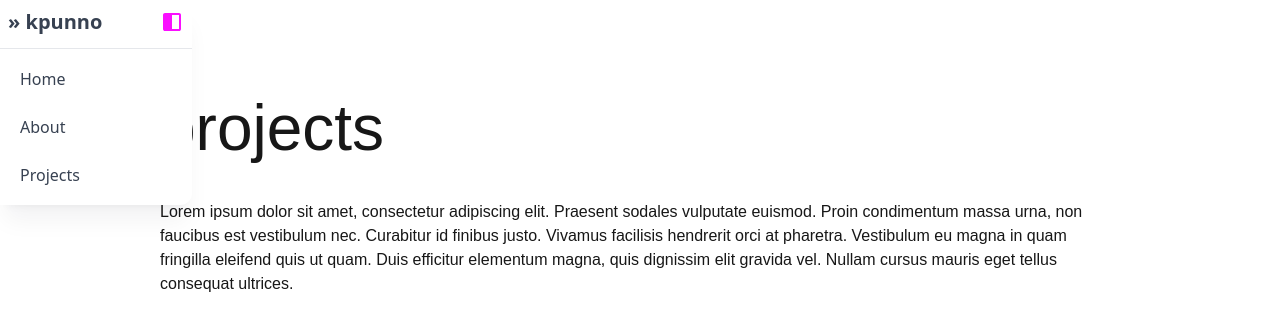
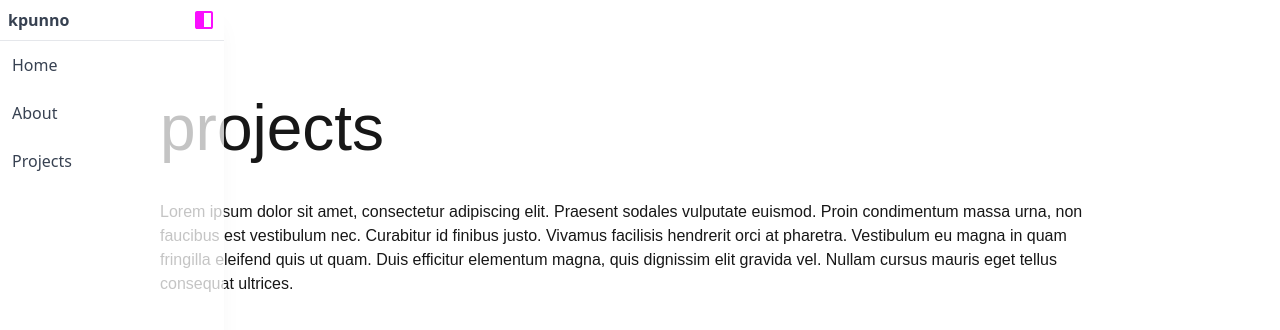
Before and after one commit to kpunno/kpunno-pf, a Next.js app: page /projects in a window 1280 px wide. Both pictures are taken after a click on the icon 20 px from the left and 20 px from the top of the page. Shown: the top 330 px of the page. Built offline with nearby package versions, Linux system fonts and the light colour scheme.

Commit message:
fix alignment issue, add transitions

```diff
--- a/src/components/SidePanel.js
+++ b/src/components/SidePanel.js
@@ -7,13 +7,15 @@ const SidePanel = (toggle) => {
   const [open, setOpen] = useState(false);
 
   return open ? (
-    <div className="sidepanel fixed flex w-full max-w-[12rem] flex-col rounded-r-xl bg-white text-gray-700 shadow-xl shadow-gray-900/5">
-      <div className="flex items-center justify-between p-2 mb-1">
+    <div className="sidepanel h-full fixed flex w-full max-w-[14rem] flex-col rounded-r-xl bg-white text-gray-700 shadow-xl shadow-gray-900/5 bg-opacity-75 p-0">
+      <div className="flex items-center justify-between p-2 m-0">
+
         {/*<img className="w-[36] h-[36]" src={"./../favicon.ico"}></img>*/}
-        <h5 className="block font-sans text-xl antialiased font-semibold leading-snug tracking-normal text-blue-gray-900">
-          &raquo; kpunno
-        </h5>
+        <strong className="block font-sans text-l antialiased font-semibold leading-snug tracking-normal text-blue-gray-900">
+          kpunno
+        </strong>
         <svg
+          className="transition-transform ease-linear hover:-translate-x-1"
           onClick={()=>setOpen(false)}
           xmlns="http://www.w3.org/2000/svg"
           height="24px"
@@ -25,31 +27,32 @@ const SidePanel = (toggle) => {
         </svg>
       </div>
       <hr />
-      <nav className="flex min-w-[240px] flex-col gap-1 p-2 font-sans text-base font-normal text-blue-gray-700">
+      <nav className="flex min-w-[120px] flex-col font-sans text-base font-normal text-blue-gray-700">
         <div
           role="button"
-          className="flex items-center w-full p-3 leading-tight transition-all rounded-lg outline-none text-start hover:bg-blue-gray-50 hover:bg-opacity-80 hover:text-blue-gray-900 focus:bg-blue-gray-50 focus:bg-opacity-80 focus:text-blue-gray-900 active:bg-blue-gray-50 active:bg-opacity-80 active:text-blue-gray-900"
+          className="flex items-center w-full p-3 transition-all rounded-lg outline-none hover:text-[#FA0FFF] focus:text-[#FA0FFF] hover:translate-x-1"
         >
-          <Link onClick={()=>setOpen(false)} href="/">Home</Link>
+          <Link onClick={()=>setOpen(false)} href="./">Home</Link>
         </div>
         <div
           role="button"
-          className="flex items-center w-full p-3 leading-tight transition-all rounded-lg outline-none text-start hover:bg-blue-gray-50 hover:bg-opacity-80 hover:text-blue-gray-900 focus:bg-blue-gray-50 focus:bg-opacity-80 focus:text-blue-gray-900 active:bg-blue-gray-50 active:bg-opacity-80 active:text-blue-gray-900"
+          className="disabled flex items-center w-full p-3 transition-all rounded-lg outline-none hover:text-[#FA0FFF] focus:text-[#FA0FFF] hover:translate-x-1"
         >
           About
         </div>
         <div
           role="button"
-          className="flex items-center w-full p-3 leading-tight transition-all rounded-lg outline-none text-start hover:bg-blue-gray-50 hover:bg-opacity-80 hover:text-blue-gray-900 focus:bg-blue-gray-50 focus:bg-opacity-80 focus:text-blue-gray-900 active:bg-blue-gray-50 active:bg-opacity-80 active:text-blue-gray-900"
+          className="flex items-center w-full p-3 transition-all rounded-lg outline-none hover:text-[#FA0FFF] focus:text-[#FA0FFF] hover:translate-x-1"
         >
           <Link onClick={()=>setOpen(false)} href="/projects">Projects</Link>
         </div>
       </nav>
     </div>
   ) : (
-    <div className="p-2 mb-1 fixed flex w-full max-w-[12rem] flex-col rounded-xl text-gray-700">
+    <div className="flex fixed justify-between items-center p-2 mb-1 hover:text-[#FA0FFF] focus:text-[#FA0FFF]">
   <svg
-          onClick = {() => setOpen(true)}
+    className="transition-transform ease-linear hover:translate-x-1"
+    onClick={() => setOpen(true)}
     xmlns="http://www.w3.org/2000/svg"
     height="24px"
     viewBox="0 -960 960 960"
@@ -59,6 +62,7 @@ const SidePanel = (toggle) => {
     <path d="M200-120q-33 0-56.5-23.5T120-200v-560q0-33 23.5-56.5T200-840h560q33 0 56.5 23.5T840-760v560q0 33-23.5 56.5T760-120H200Zm280-80h280v-560H480v560Z" />
   </svg>
 </div>
+
   );
 };
 
```
Lines whose indentation alone changed are shown as unchanged.
